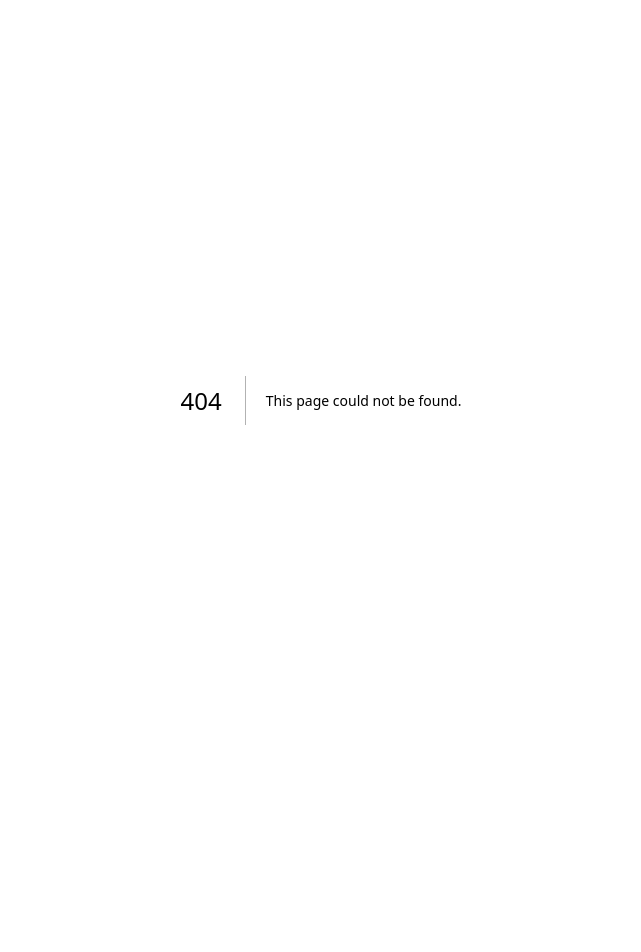
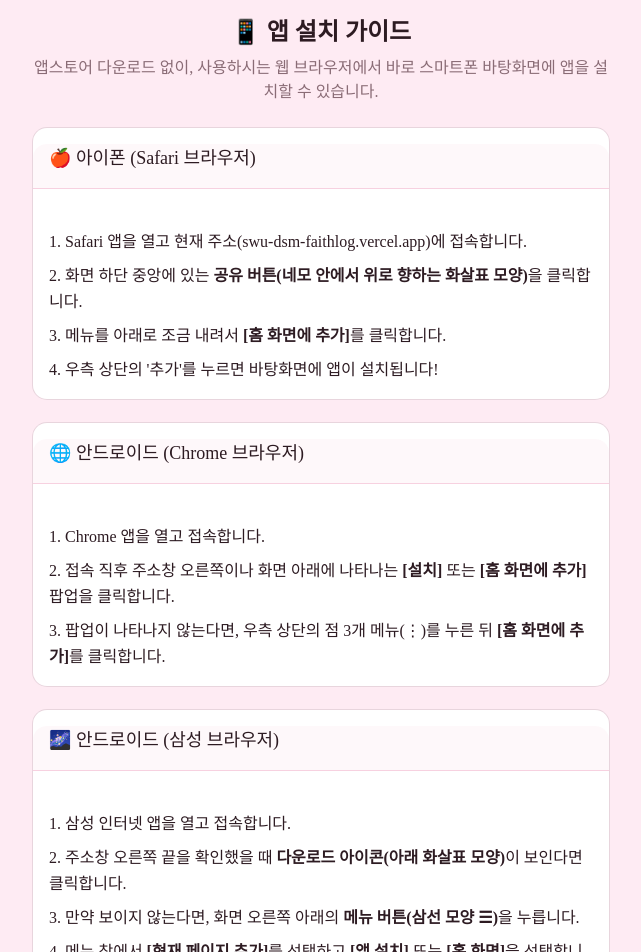
Before and after one commit to Issac-cho/swu-dsm-faithlog, a Next.js app: page /install in a window 1280 px wide. Before the commit this address had no page. Shown: the top 952 px of the page, without its empty margins (319-960 px from the left). Before the commit the page ends 800 px from the top, so only its background shows below. Built offline with nearby package versions, Linux system fonts and the light colour scheme.

Commit message:
feat: add PWA install guide page and link on login page

```diff
--- /dev/null
+++ b/src/app/install/page.tsx
@@ -0,0 +1,61 @@
+import { Card, CardHeader, CardTitle, CardDescription, CardContent } from '@/components/ui/card'
+import { Button } from '@/components/ui/button'
+import Link from 'next/link'
+
+export default function InstallGuidePage() {
+  return (
+    <div className="flex min-h-screen items-center justify-center p-4 bg-muted/40">
+      <div className="w-full max-w-xl space-y-6">
+        <div className="text-center">
+          <h1 className="text-2xl font-bold">📱 앱 설치 가이드</h1>
+          <p className="text-muted-foreground mt-2">
+            앱스토어 다운로드 없이, 사용하시는 웹 브라우저에서 바로 스마트폰 바탕화면에 앱을 설치할 수 있습니다.
+          </p>
+        </div>
+
+        <Card>
+          <CardHeader className="bg-muted/30 border-b">
+            <CardTitle className="text-lg">🍎 아이폰 (Safari 브라우저)</CardTitle>
+          </CardHeader>
+          <CardContent className="pt-6 space-y-2 text-sm md:text-base leading-relaxed">
+            <p>1. Safari 앱을 열고 현재 주소(swu-dsm-faithlog.vercel.app)에 접속합니다.</p>
+            <p>2. 화면 하단 중앙에 있는 <strong>공유 버튼(네모 안에서 위로 향하는 화살표 모양)</strong>을 클릭합니다.</p>
+            <p>3. 메뉴를 아래로 조금 내려서 <strong>[홈 화면에 추가]</strong>를 클릭합니다.</p>
+            <p>4. 우측 상단의 '추가'를 누르면 바탕화면에 앱이 설치됩니다!</p>
+          </CardContent>
+        </Card>
+
+        <Card>
+          <CardHeader className="bg-muted/30 border-b">
+            <CardTitle className="text-lg">🌐 안드로이드 (Chrome 브라우저)</CardTitle>
+          </CardHeader>
+          <CardContent className="pt-6 space-y-2 text-sm md:text-base leading-relaxed">
+            <p>1. Chrome 앱을 열고 접속합니다.</p>
+            <p>2. 접속 직후 주소창 오른쪽이나 화면 아래에 나타나는 <strong>[설치]</strong> 또는 <strong>[홈 화면에 추가]</strong> 팝업을 클릭합니다.</p>
+            <p>3. 팝업이 나타나지 않는다면, 우측 상단의 점 3개 메뉴(⋮)를 누른 뒤 <strong>[홈 화면에 추가]</strong>를 클릭합니다.</p>
+          </CardContent>
+        </Card>
+
+        <Card>
+          <CardHeader className="bg-muted/30 border-b">
+            <CardTitle className="text-lg">🌌 안드로이드 (삼성 브라우저)</CardTitle>
+          </CardHeader>
+          <CardContent className="pt-6 space-y-2 text-sm md:text-base leading-relaxed">
+            <p>1. 삼성 인터넷 앱을 열고 접속합니다.</p>
+            <p>2. 주소창 오른쪽 끝을 확인했을 때 <strong>다운로드 아이콘(아래 화살표 모양)</strong>이 보인다면 클릭합니다.</p>
+            <p>3. 만약 보이지 않는다면, 화면 오른쪽 아래의 <strong>메뉴 버튼(삼선 모양 ☰)</strong>을 누릅니다.</p>
+            <p>4. 메뉴 창에서 <strong>[현재 페이지 추가]</strong>를 선택하고 <strong>[앱 설치]</strong> 또는 <strong>[홈 화면]</strong>을 선택합니다.</p>
+          </CardContent>
+        </Card>
+
+        <div className="flex justify-center pt-4">
+          <Button asChild className="w-full md:w-auto px-12">
+            <Link href="/login">
+              로그인 화면으로 돌아가기
+            </Link>
+          </Button>
+        </div>
+      </div>
+    </div>
+  )
+}
--- a/src/app/login/page.tsx
+++ b/src/app/login/page.tsx
@@ -62,11 +62,18 @@ export default function LoginPage() {
             <Button className="w-full" type="submit" disabled={isPending}>
               {isPending ? '로그인 중...' : '로그인'}
             </Button>
-            <div className="text-sm text-center text-muted-foreground">
-              계정이 없으신가요?{' '}
-              <Link href="/signup" className="text-primary hover:underline">
-                회원가입
-              </Link>
+            <div className="flex flex-col items-center space-y-2 text-sm text-muted-foreground w-full">
+              <div>
+                계정이 없으신가요?{' '}
+                <Link href="/signup" className="text-primary hover:underline font-medium">
+                  회원가입
+                </Link>
+              </div>
+              <div className="pt-2 border-t w-full text-center">
+                <Link href="/install" className="text-primary hover:underline inline-flex items-center gap-1">
+                  <span>📱 앱 설치 가이드 보기</span>
+                </Link>
+              </div>
             </div>
           </CardFooter>
         </form>
```
